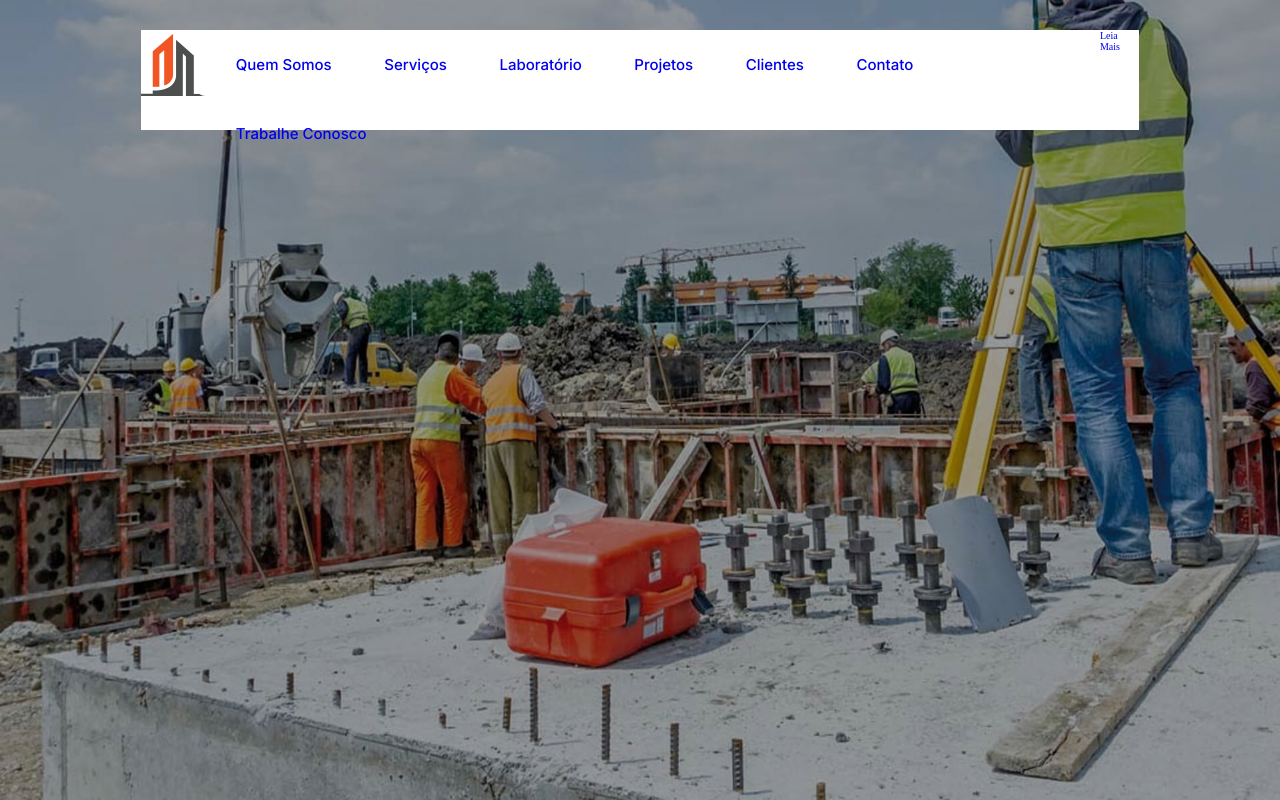
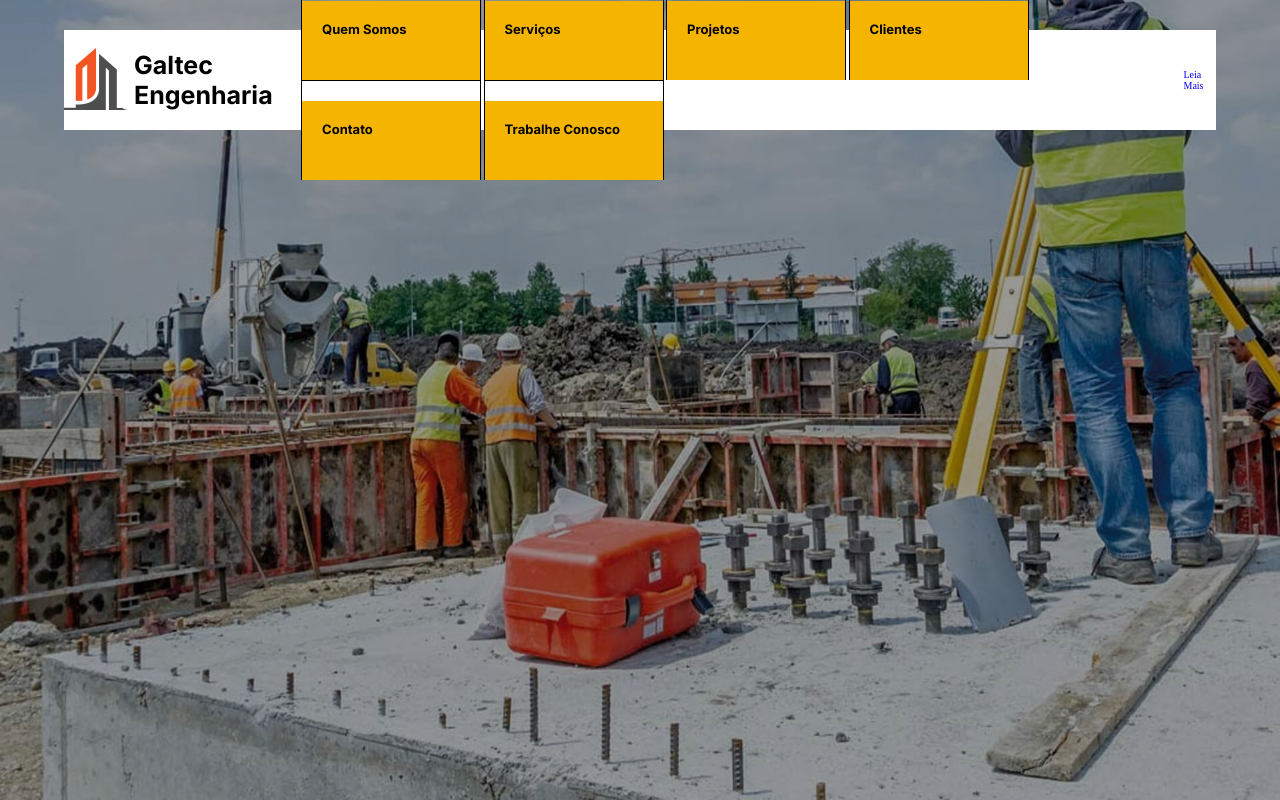
Before and after one commit to fabriciofcastro/galtec, a plain HTML site: page index.html in a window 1280 px wide. Drawn offline with Linux system fonts and the light colour scheme.

Commit message:
ajuste no menu header

```diff
--- a/css/reset.css
+++ b/css/reset.css
@@ -4,10 +4,14 @@
     box-sizing: border-box;
 }
 
-ul {
+ul, li {
     list-style: none;
+    padding: 0;
+    margin: 0;
 }
 
 a{
     text-decoration: none;
+    padding: 0;
+    margin: 0;
 }
--- a/css/style.css
+++ b/css/style.css
@@ -26,7 +26,7 @@ header {
 }
 
 .menu-nav {
-    width: 78%;
+    width: 90%;
     margin: 0 auto;
     background-color: #ffffff;
     margin-top: 3rem;
@@ -35,20 +35,38 @@ header {
 
 .menu-nav nav {
     display: flex;
-
+    align-items: center;
     justify-content: space-around;
+    height: 100%;
 }
 
 .logo {
+   display: flex;
+   justify-content: center;
+   align-items: center;
+}
 
+.logo p {
+    font-size: 2.5rem;
+    font-family: var(--font-primary);
+    font-weight: bold;
 }
 
 .header-menu ul li {
     display: inline-block;
-    padding: 2.5rem;
+    border: 1px solid;
+    height: 10rem ;
+    width: 18rem;
 }
 
 .header-menu ul li a {
     font-family: var(--font-primary);
-    font-size: 1.5rem;
+    font-weight: 700;
+    font-size: 1.3rem;
+    display: block;
+    padding: 2rem 3.2rem 4.3rem 2rem;
+    background-color: #f5b400;
+    position: relative;
+    color: #000000;
+    top: 2rem;
 }
--- a/index.html
+++ b/index.html
@@ -26,6 +26,7 @@
                         <a href="#">
                             <img src="./assets/images/logo.png" alt="">
                         </a>
+                        <p class="logo-texto">Galtec Engenharia</p>
                     </div>
                     <div class="header-menu">
                         <ul>
@@ -34,9 +35,6 @@
                             </li>
                             <li>
                                 <a href="#">Serviços</a>
-                            </li>
-                            <li>
-                                <a href="#">Laboratório</a>
                             </li>
                             <li>
                                 <a href="#">Projetos</a>
```
